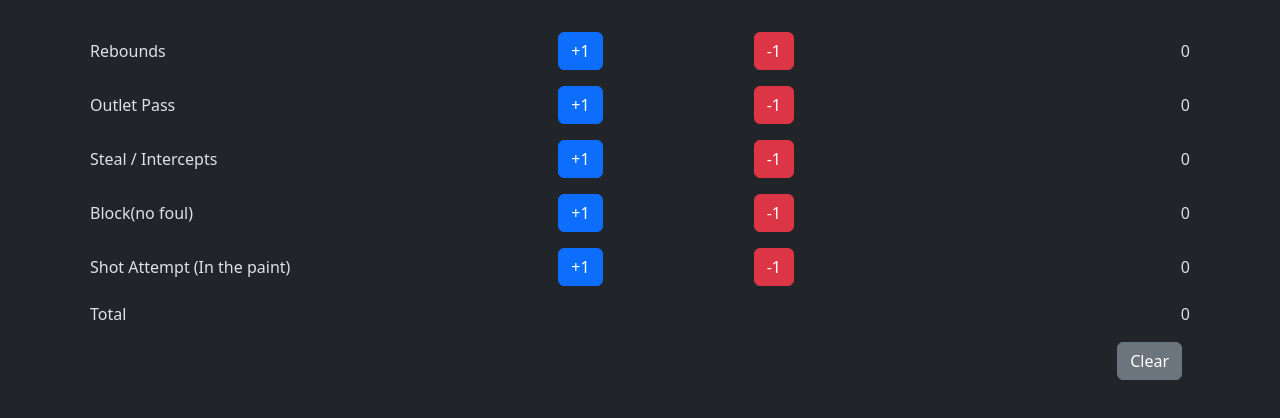
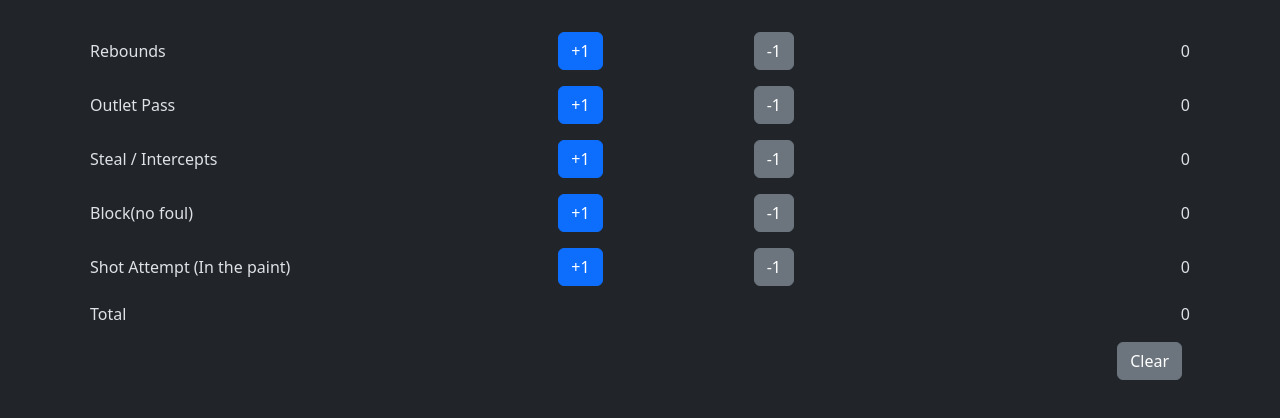
Before and after one commit to baylisslabs/basketball-stats-app, a Vue app: page / in a window 1280 px wide. Shown: the top 418 px of the page. Built offline with nearby package versions, Linux system fonts and the light colour scheme.

Commit message:
nit: color change

```diff
--- a/src/components/App.vue
+++ b/src/components/App.vue
@@ -8,7 +8,7 @@
         <button class="btn btn-primary" @click="increment(c)">+1</button>
       </div>
       <div class="col-2">
-        <button class="btn btn-danger mx-2" @click="decrement(c)">-1</button>
+        <button class="btn btn-secondary mx-2" @click="decrement(c)">-1</button>
       </div>
       <div class="col d-flex justify-content-end">
         {{ c.value }}
```
